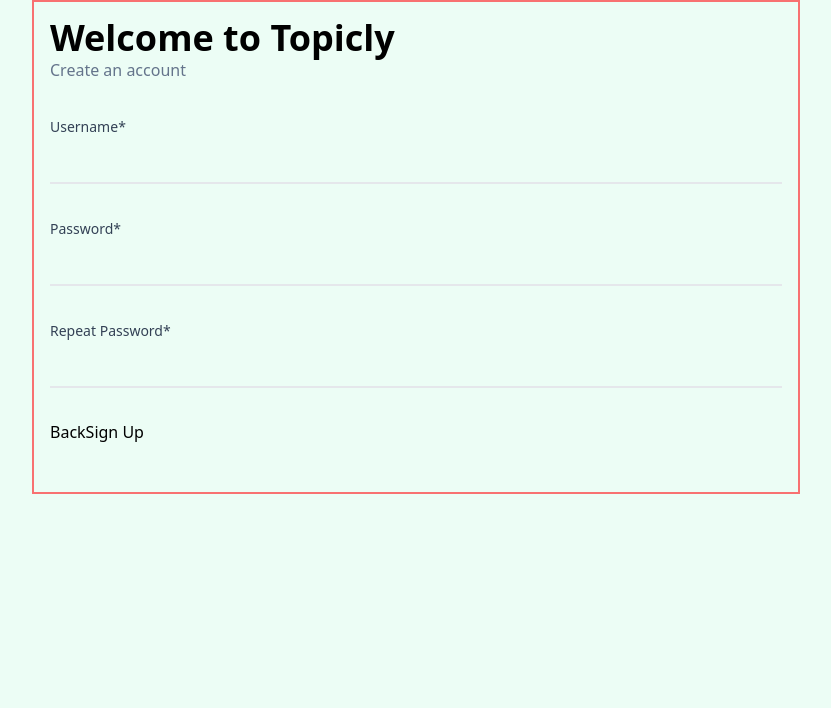
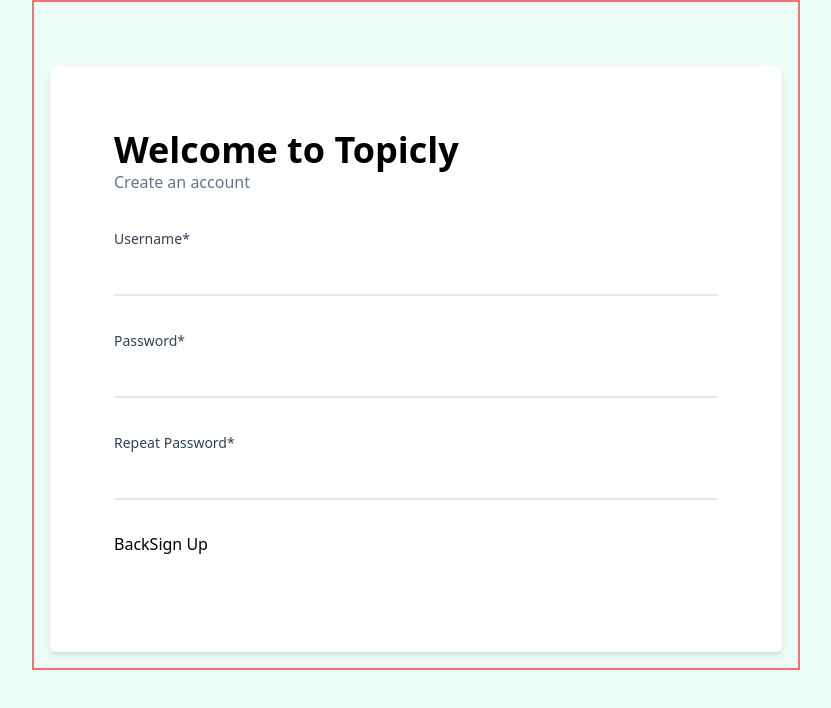
Before and after one commit to Chamara-Wijepala/topicly, a React (Vite) app: page /register in a window 1280 px wide. Shown: the top 708 px of the page, without its empty margins (224-1055 px from the left). Built offline with nearby package versions, Linux system fonts and the light colour scheme.

Commit message:
Change design of register page to resemble a card

```diff
--- a/src/components/text-input/index.tsx
+++ b/src/components/text-input/index.tsx
@@ -54,7 +54,7 @@
 			<div
 				className={classNames(
 					isInputFocused ? 'block' : 'sr-only',
-					'bg-white p-2 flex gap-2 rounded-md shadow-md mt-4 z-50'
+					'p-2 flex gap-2 mt-4'
 				)}
 			>
 				<AiOutlineExclamationCircle className="m-1 md:min-h-5 md:min-w-5" />
--- a/src/pages/register/index.tsx
+++ b/src/pages/register/index.tsx
@@ -49,7 +49,7 @@
 	}, [password, passwordMatch]);
 
 	return (
-		<section>
+		<section className="mt-4 md:mt-12 bg-white p-8 md:p-16 shadow-md rounded-md">
 			<h2 className="text-3xl md:text-4xl font-bold">Welcome to Topicly</h2>
 			<p className="text-slate-500">Create an account</p>
 
```
